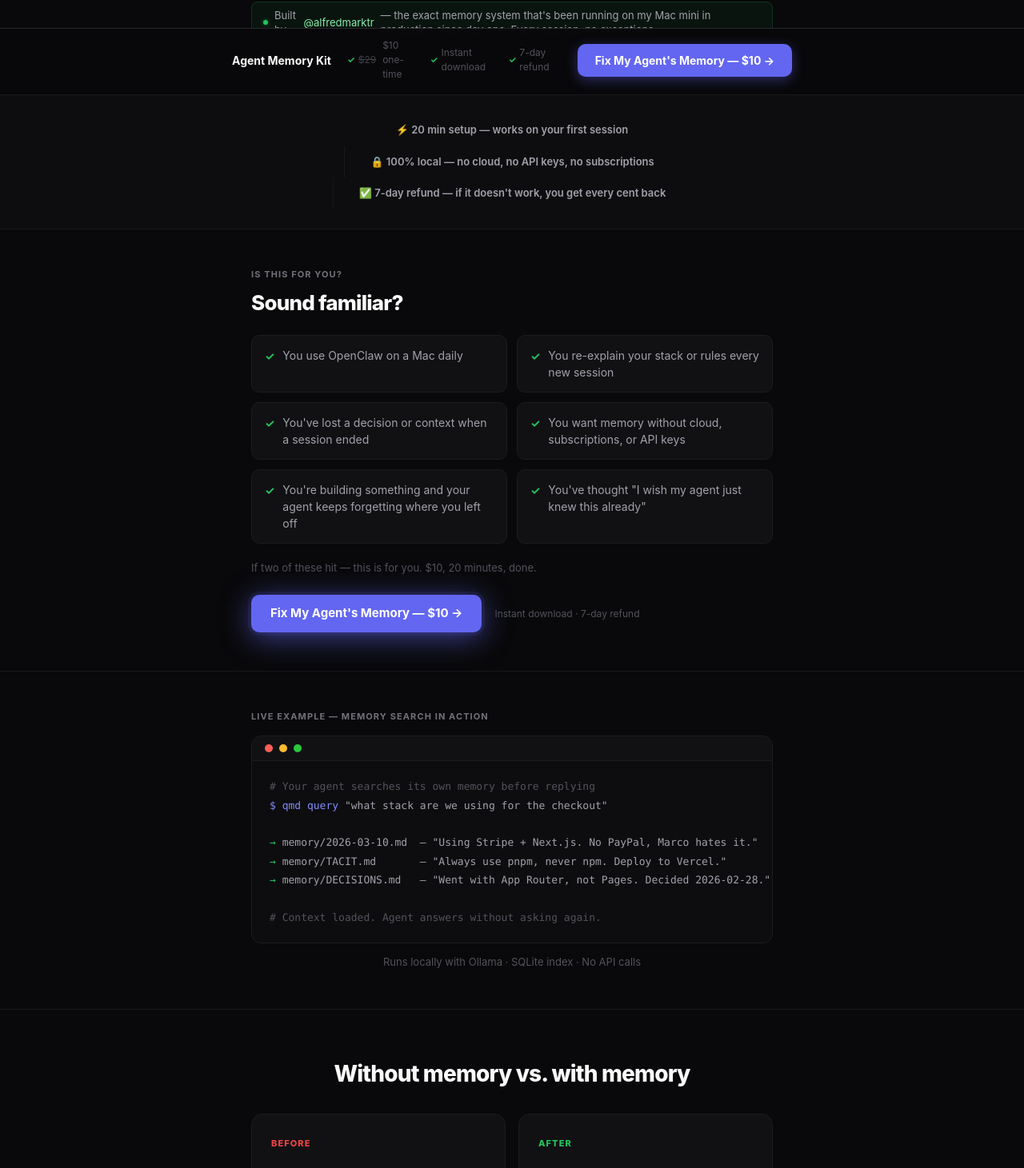
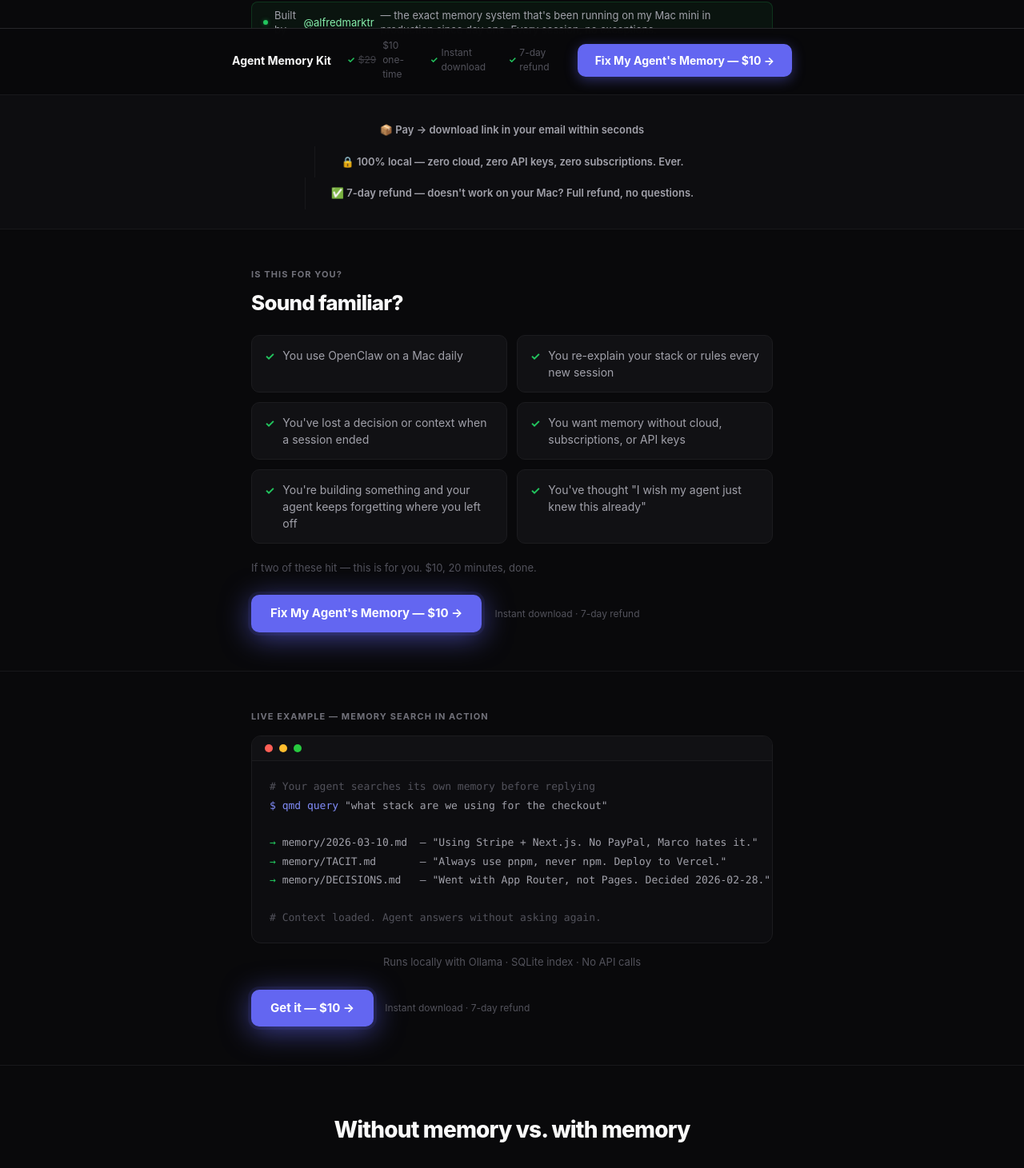
Before and after one commit to marcoiaq/agent-memory-kit, a Next.js app: page / in a window 1280 px wide. Shown: the part 765-2226 px from the top of the page at 80% size. Built offline with nearby package versions, Linux system fonts and the light colour scheme.

Commit message:
ux: remove delivery anxiety from proof bar, add post-demo CTA, tighten inside sub-heading

```diff
--- a/app/page.tsx
+++ b/app/page.tsx
@@ -457,18 +457,18 @@ export default function Home() {
         </div>
       </div>
 
-      {/* SOCIAL PROOF BAR */}
+      {/* DELIVERY + TRUST BAR */}
       <div className="proof-bar">
         <div className="wrap">
           <div className="proof-bar-inner">
             <div className="proof-stat">
-              ⚡ 20 min setup — works on your first session
+              📦 Pay → download link in your email within seconds
             </div>
             <div className="proof-stat">
-              🔒 100% local — no cloud, no API keys, no subscriptions
+              🔒 100% local — zero cloud, zero API keys, zero subscriptions. Ever.
             </div>
             <div className="proof-stat">
-              ✅ 7-day refund — if it doesn&apos;t work, you get every cent back
+              ✅ 7-day refund — doesn&apos;t work on your Mac? Full refund, no questions.
             </div>
           </div>
         </div>
@@ -530,6 +530,12 @@ export default function Home() {
             </div>
           </div>
           <p className="demo-caption">Runs locally with Ollama · SQLite index · No API calls</p>
+          <div style={{marginTop:'24px', display:'flex', alignItems:'center', gap:'14px', flexWrap:'wrap'}}>
+            <a href="/api/create-checkout" className="cta-main" style={{fontSize:'15px', padding:'12px 24px'}}>
+              Get it — $10 →
+            </a>
+            <span style={{fontSize:'12px', color:'#52525b'}}>Instant download · 7-day refund</span>
+          </div>
         </div>
       </div>
 
@@ -694,7 +700,7 @@ export default function Home() {
       <div className="inside">
         <div className="wrap">
           <h2>What&apos;s inside</h2>
-          <p className="inside-sub">One ZIP. 5 pieces. Install it once — your agent never starts from scratch again.</p>
+          <p className="inside-sub">Pre-configured and ready. Run one command — your agent never starts from scratch again.</p>
           <div className="chapters">
             {[
               ['01', 'Memory observer', 'Shell scripts that watch your agent\'s session files and automatically extract facts using a local LLM. Runs silently in the background.'],
```
